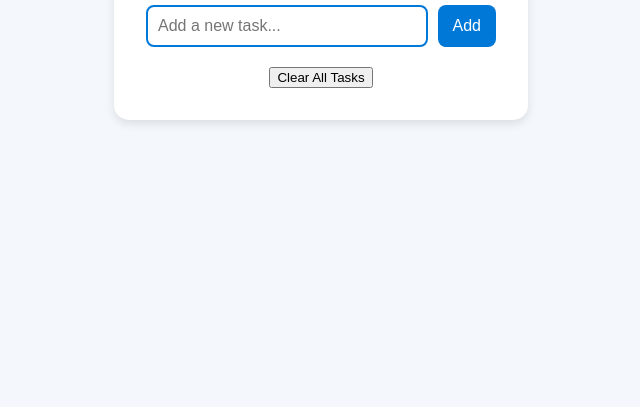
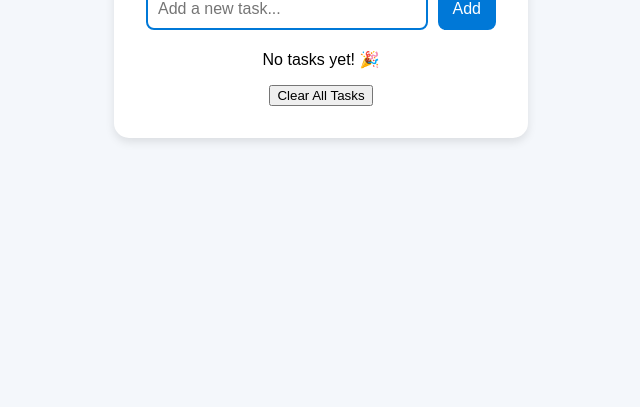
Before and after one commit to mabuhay87/todo-app, a plain HTML site: page index.html in a window 1280 px wide. Shown: the part 393-800 px from the top of the page, without its empty margins (319-959 px from the left). Drawn offline with Linux system fonts and the light colour scheme.

Commit message:
Update index.html

```diff
--- a/index.html
+++ b/index.html
@@ -16,6 +16,7 @@
       </div>
 
       <ul id="taskList"></ul>
+      <p id="emptyMessage">No tasks yet! 🎉</p>
       <button id="clearAllBtn">Clear All Tasks</button>
     </div>
 
```
